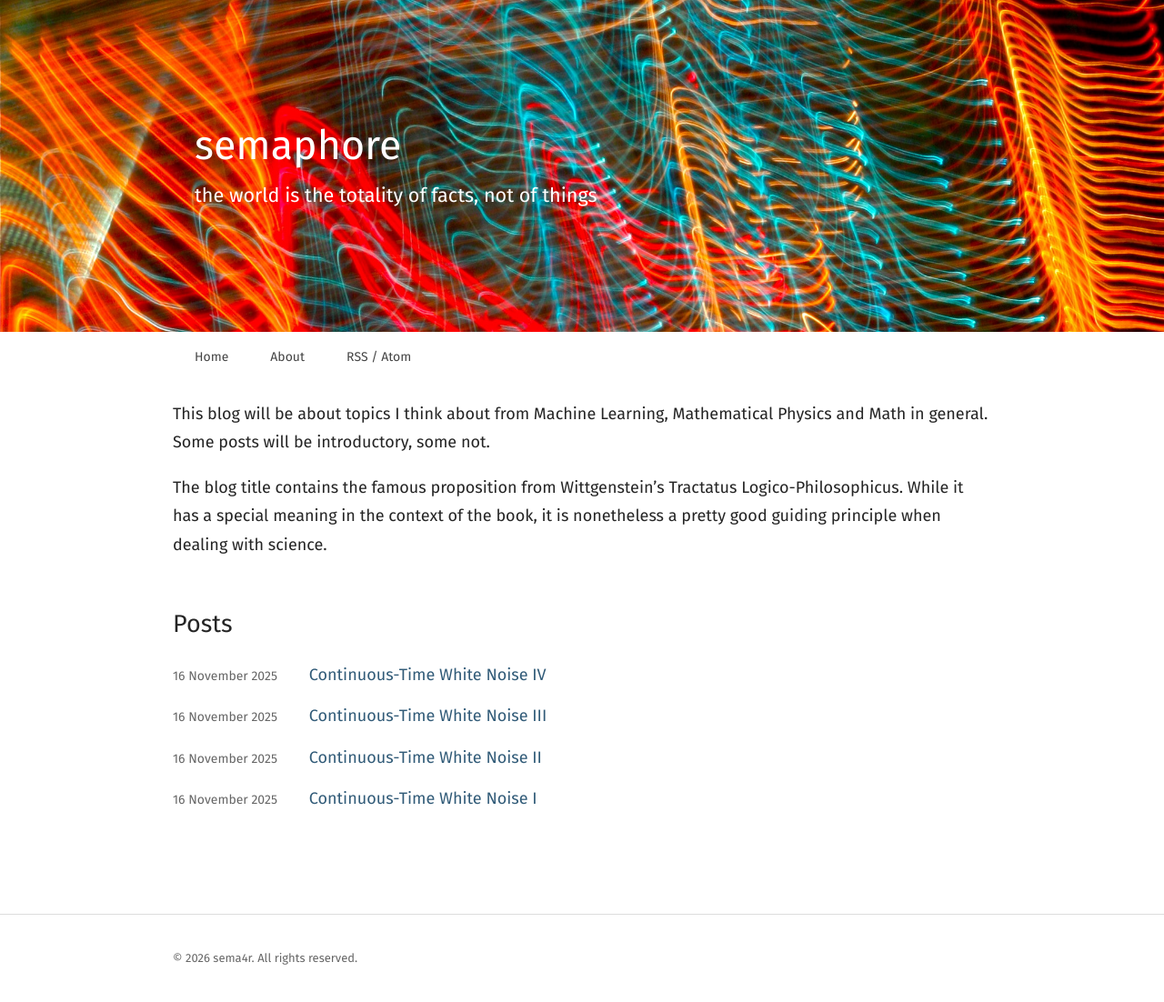
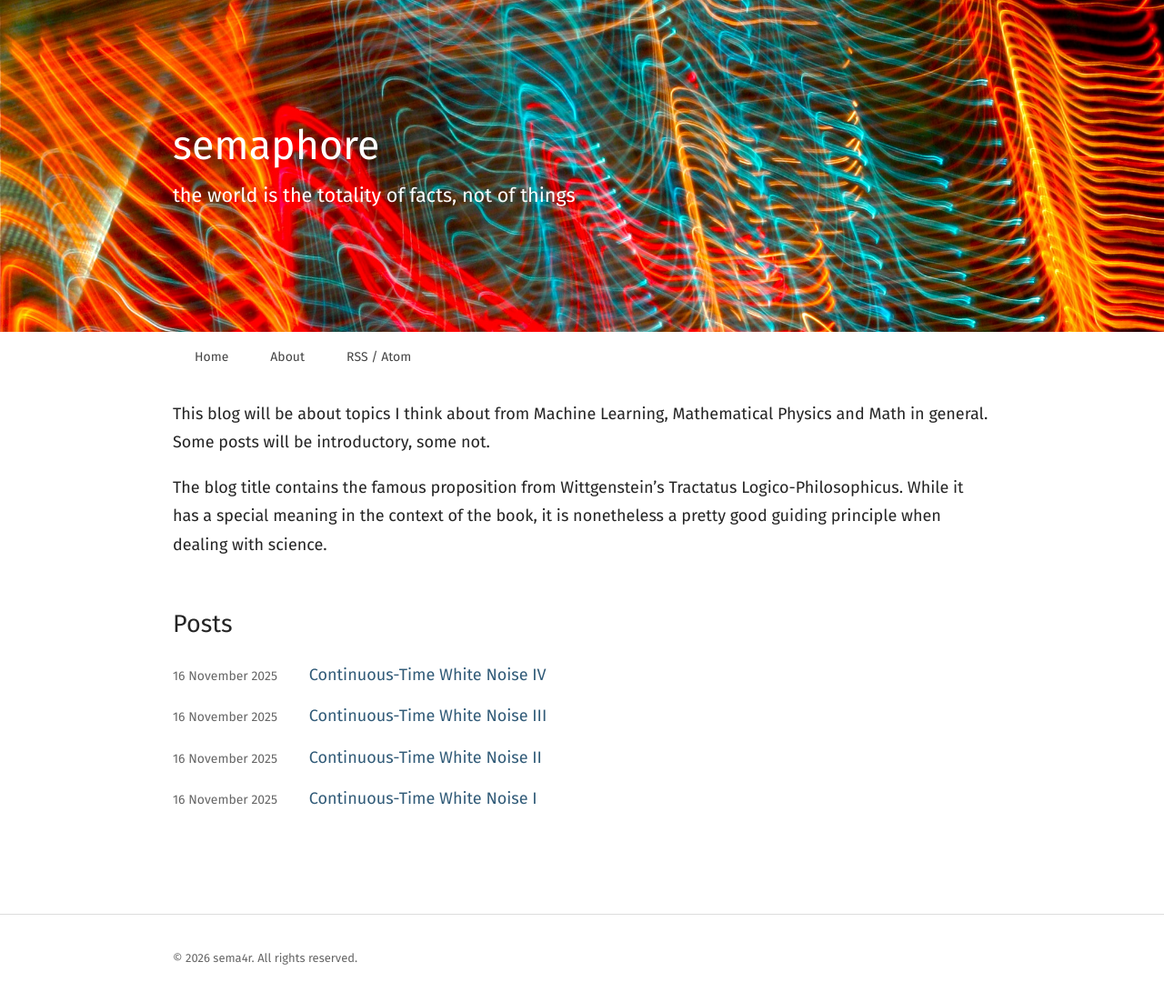
Before and after one commit to sema4r/sema4r.github.io, a Jekyll site: the page built from index.md, in a window 1280 px wide. Shown: the whole page at 91% size. Built offline with Jekyll 4.4.1, drawn with Linux system fonts in a browser that asks for light colours.

Commit message:
Update style.css

```diff
--- a/assets/css/style.css
+++ b/assets/css/style.css
@@ -39,10 +39,8 @@ body {
 
 .header-inner {
   width: min(var(--content-width), calc(100% - 40px));
-  max-width: 1020px;
   margin: 0 auto;
-  padding: 2rem 24px;
-  box-sizing: border-box;
+  padding: 2rem 0;
 }
 
 .site-title {
```
